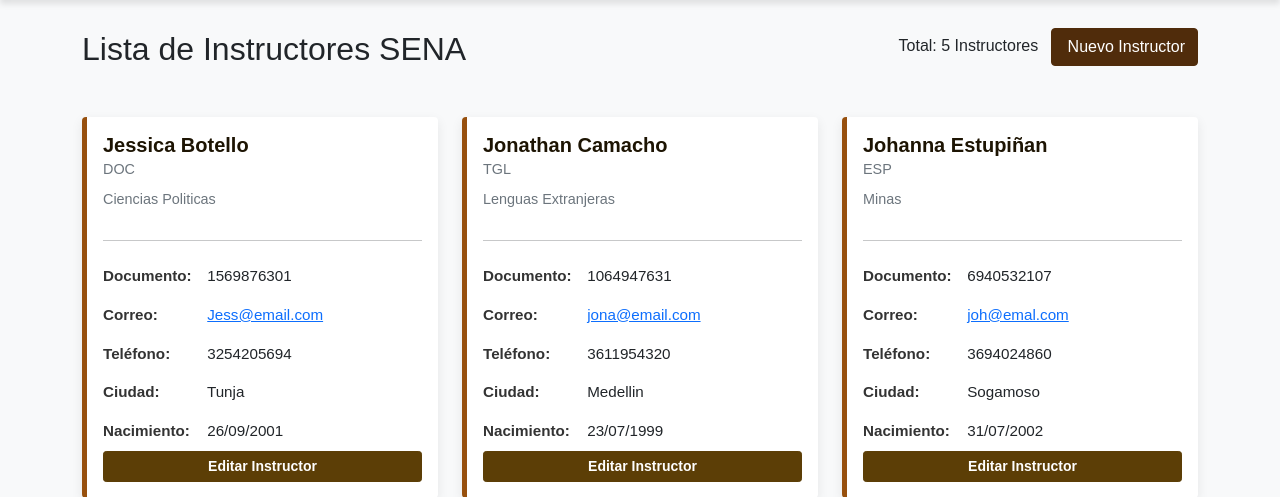
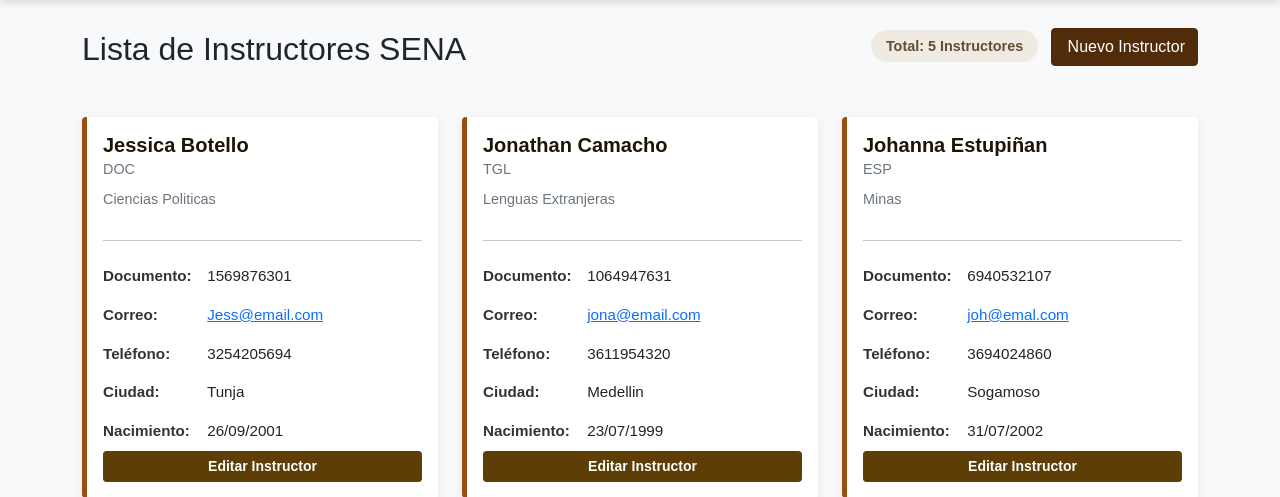
Before and after one commit to Jessica22-11/SENA_PROJECT, a Django app: page /instructores/ in a window 1280 px wide. Shown: the part 105-602 px from the top of the page. Run offline with Django 5.2, Linux system fonts and the light colour scheme; data comes from the database, SQL or seed files in the repository.

Commit message:
Se arreglo total de aprendices y instructores

```diff
--- a/SENA_APP/aprendices/templates/base.html
+++ b/SENA_APP/aprendices/templates/base.html
@@ -124,7 +124,7 @@
             margin-top: 30px;
             margin-bottom: 25px;
         }
-        .total_aprendices {
+        .total {
             background-color: #f0ebe2;
             color: #614d33;
             padding: 8px 15px;
--- a/SENA_APP/aprendices/templates/lista_aprendices.html
+++ b/SENA_APP/aprendices/templates/lista_aprendices.html
@@ -8,7 +8,7 @@
         <div class="d-flex justify-content-between align-items-center">
             <h2>Lista de Aprendices SENA</h2>
             <div>
-                <span class="total_aprendices">Total: {{ total_aprendices }} aprendices</span>
+                <span class="total">Total: {{ total_aprendices }} aprendices</span>
                 <a href="{% url 'admin:aprendices_aprendiz_add' %}" class="btn btn-custom-primary ms-2">
                     <i class="fas fa-plus-circle me-1"></i> Nuevo Aprendiz
                 </a>
--- a/SENA_APP/instructores/templates/lista_instructores.html
+++ b/SENA_APP/instructores/templates/lista_instructores.html
@@ -8,7 +8,7 @@
         <div class="d-flex justify-content-between align-items-center">
             <h2>Lista de Instructores SENA</h2>
             <div>
-                <span class="total_instructores">Total: {{ total_instructores }} Instructores</span>
+                <span class="total">Total: {{ total_instructores }} Instructores</span>
                 <a href="{% url 'admin:instructores_instructor_add' %}" class="btn btn-custom-primary ms-2">
                     <i class="fas fa-plus-circle me-1"></i> Nuevo Instructor
                 </a>
```
